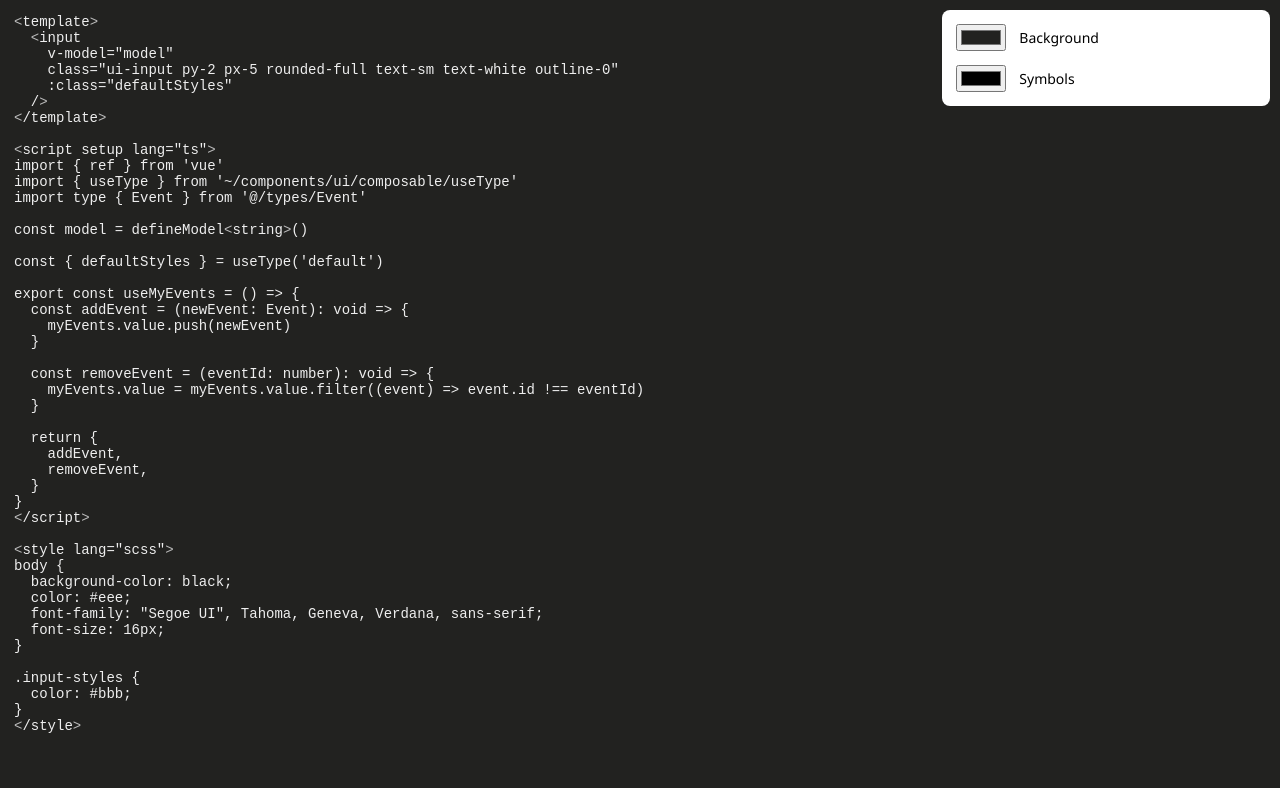
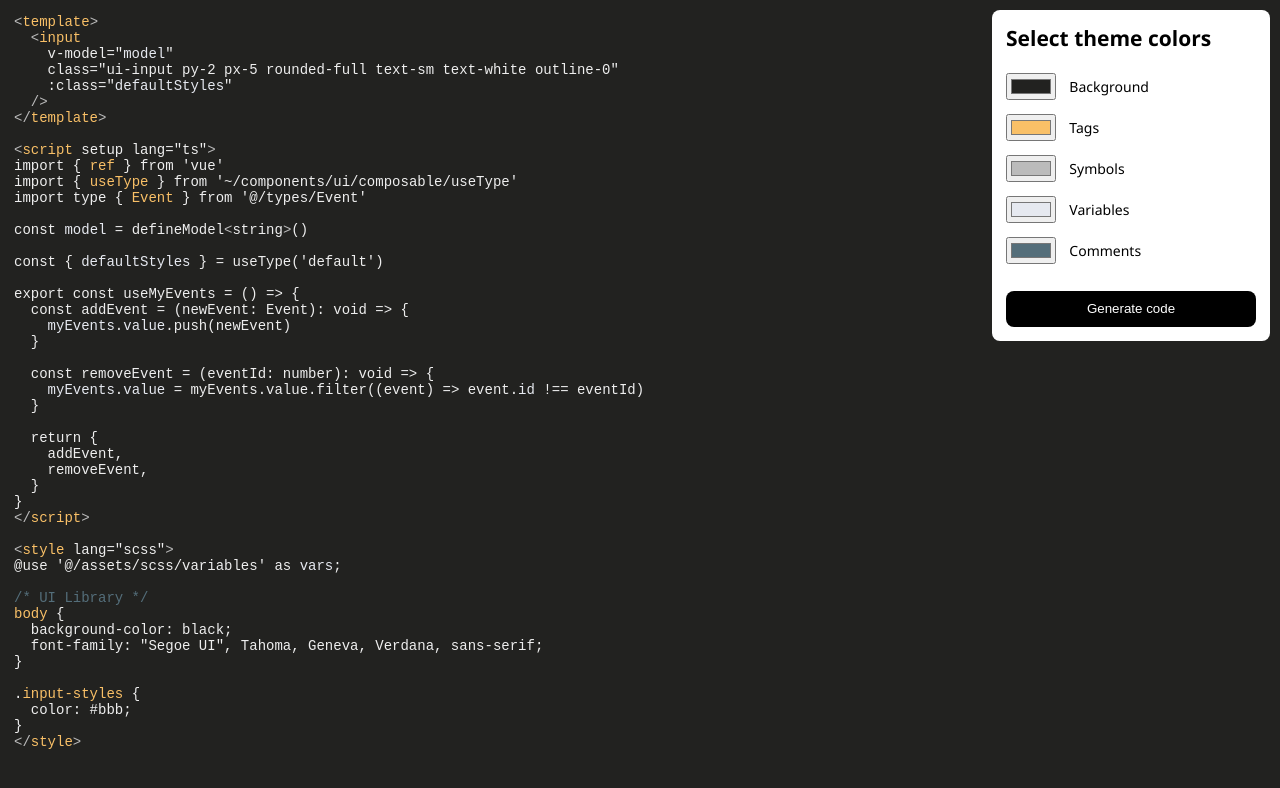
Before and after one commit to Mathiew82/generator-vsc-themes-vue, a Vue app: page / in a window 1280 px wide. Shown: the top 788 px of the page. Built offline with nearby package versions, Linux system fonts and the light colour scheme.

Commit message:
Added new color options

```diff
--- a/src/App.vue
+++ b/src/App.vue
@@ -1,30 +1,30 @@
 <template>
   <div class="app">
     <pre>
-<span class="symbols">&lt;</span>template<span class="symbols">&gt;</span>
-  <span class="symbols">&lt;</span>input
-    v-model="model"
+<span class="symbols">&lt;</span><span class="tags">template</span><span class="symbols">&gt;</span>
+  <span class="symbols">&lt;</span><span class="tags">input</span>
+    v-model="<span class="variables">model</span>"
     class="ui-input py-2 px-5 rounded-full text-sm text-white outline-0"
-    :class="defaultStyles"
-  /<span class="symbols">&gt;</span>
-<span class="symbols">&lt;</span>/template<span class="symbols">&gt;</span>
+    :class="<span class="variables">defaultStyles</span>"
+  <span class="symbols">/&gt;</span>
+<span class="symbols">&lt;/</span><span class="tags">template</span><span class="symbols">&gt;</span>
 
-<span class="symbols">&lt;</span>script setup lang="ts"<span class="symbols">&gt;</span>
-import { ref } from 'vue'
-import { useType } from '~/components/ui/composable/useType'
-import type { Event } from '@/types/Event'
+<span class="symbols">&lt;</span><span class="tags">script</span> setup lang="ts"<span class="symbols">&gt;</span>
+import { <span class="tags">ref</span> } from 'vue'
+import { <span class="tags">useType</span> } from '~/components/ui/composable/useType'
+import type { <span class="tags">Event</span> } from '@/types/Event'
 
-const model = defineModel<span class="symbols">&lt;</span>string<span class="symbols">&gt;</span>()
+const <span class="variables">model</span> = defineModel<span class="symbols">&lt;</span>string<span class="symbols">&gt;</span>()
 
-const { defaultStyles } = useType('default')
+const { <span class="variables">defaultStyles</span> } = useType('default')
 
 export const useMyEvents = () => {
   const addEvent = (newEvent: Event): void => {
-    myEvents.value.push(newEvent)
+    <span class="variables">myEvents</span>.<span class="variables">value</span>.push(newEvent)
   }
 
   const removeEvent = (eventId: number): void => {
-    myEvents.value = myEvents.value.filter((event) => event.id !== eventId)
+    <span class="variables">myEvents</span>.<span class="variables">value</span> = myEvents.value.filter((event) => event.<span class="variables">id</span> !== eventId)
   }
 
   return {
@@ -32,23 +32,25 @@ export const useMyEvents = () => {
     removeEvent,
   }
 }
-<span class="symbols">&lt;</span>/script<span class="symbols">&gt;</span>
+<span class="symbols">&lt;/</span><span class="tags">script</span><span class="symbols">&gt;</span>
 
-<span class="symbols">&lt;</span>style lang="scss"<span class="symbols">&gt;</span>
-body {
+<span class="symbols">&lt;</span><span class="tags">style</span> lang="scss"<span class="symbols">&gt;</span>
+@use '@/assets/scss/variables' as <span class="variables">vars</span>;
+
+<span class="comments">/* UI Library */</span>
+<span class="tags">body</span> {
   background-color: black;
-  color: #eee;
   font-family: "Segoe UI", Tahoma, Geneva, Verdana, sans-serif;
-  font-size: 16px;
 }
 
-.input-styles {
+.<span class="tags">input-styles</span> {
   color: #bbb;
 }
-<span class="symbols">&lt;</span>/style<span class="symbols">&gt;</span>
+<span class="symbols">&lt;/</span><span class="tags">style</span><span class="symbols">&gt;</span>
     </pre>
 
     <div class="control-panel">
+      <h2>Select theme colors</h2>
       <div class="items-center">
         <input
           type="color"
@@ -62,6 +64,16 @@ body {
       <div class="items-center mt-1">
         <input
           type="color"
+          id="tags"
+          name="tags"
+          :value="tagsColor"
+          @input="onChangeColor('tagsColor', $event)"
+        />
+        <label for="tags">Tags</label>
+      </div>
+      <div class="items-center mt-1">
+        <input
+          type="color"
           id="symbols"
           name="symbols"
           :value="symbolsColor"
@@ -69,6 +81,27 @@ body {
         />
         <label for="symbols">Symbols</label>
       </div>
+      <div class="items-center mt-1">
+        <input
+          type="color"
+          id="variables"
+          name="variables"
+          :value="variablesColor"
+          @input="onChangeColor('variablesColor', $event)"
+        />
+        <label for="variables">Variables</label>
+      </div>
+      <div class="items-center mt-1">
+        <input
+          type="color"
+          id="comments"
+          name="comments"
+          :value="commentsColor"
+          @input="onChangeColor('commentsColor', $event)"
+        />
+        <label for="comments">Comments</label>
+      </div>
+      <button class="generate-code-button">Generate code</button>
     </div>
   </div>
 </template>
@@ -76,14 +109,26 @@ body {
 <script setup>
 import { ref } from "vue";
 
-const backgroundColor = ref("#222220");
-const symbolsColor = ref("#bbb");
-const variablesColor = ref("#f00");
+const initColorValues = {
+  backgroundColor: "#222220",
+  tagsColor: "#f9c067",
+  symbolsColor: "#bbbbbb",
+  variablesColor: "#e6e9f0",
+  commentsColor: "#546E7A",
+};
+
+const backgroundColor = ref(initColorValues.backgroundColor);
+const tagsColor = ref(initColorValues.tagsColor);
+const symbolsColor = ref(initColorValues.symbolsColor);
+const variablesColor = ref(initColorValues.variablesColor);
+const commentsColor = ref(initColorValues.commentsColor);
 
 const colorVars = {
   backgroundColor,
+  tagsColor,
   symbolsColor,
   variablesColor,
+  commentsColor,
 };
 
 const onChangeColor = (contentToChange, event) => {
@@ -97,6 +142,44 @@ const onChangeColor = (contentToChange, event) => {
   background-color: v-bind(backgroundColor);
 }
 
+.control-panel {
+  width: 250px;
+  background-color: white;
+  border-radius: 8px;
+  color: black;
+  padding: 1em;
+  position: fixed;
+  top: 10px;
+  right: 10px;
+}
+
+.control-panel h2 {
+  margin: 0 0 1em 0;
+}
+
+.control-panel input {
+  margin-right: 1em;
+}
+
+.generate-code-button {
+  width: 100%;
+  background-color: black;
+  border: none;
+  border-radius: 8px;
+  color: white;
+  cursor: pointer;
+  margin-top: 2em;
+  padding: 0.8em 1em;
+}
+
+.generate-code-button:hover {
+  background-color: #333;
+}
+
+.tags {
+  color: v-bind(tagsColor);
+}
+
 .symbols {
   color: v-bind(symbolsColor);
 }
@@ -104,4 +187,8 @@ const onChangeColor = (contentToChange, event) => {
 .variables {
   color: v-bind(variablesColor);
 }
+
+.comments {
+  color: v-bind(commentsColor);
+}
 </style>
--- a/src/style.css
+++ b/src/style.css
@@ -34,18 +34,3 @@ body {
   justify-content: flex-start;
   align-items: center;
 }
-
-.control-panel {
-  width: 300px;
-  background-color: white;
-  border-radius: 8px;
-  color: black;
-  padding: 1em;
-  position: fixed;
-  top: 10px;
-  right: 10px;
-}
-
-.control-panel input {
-  margin-right: 1em;
-}
```
